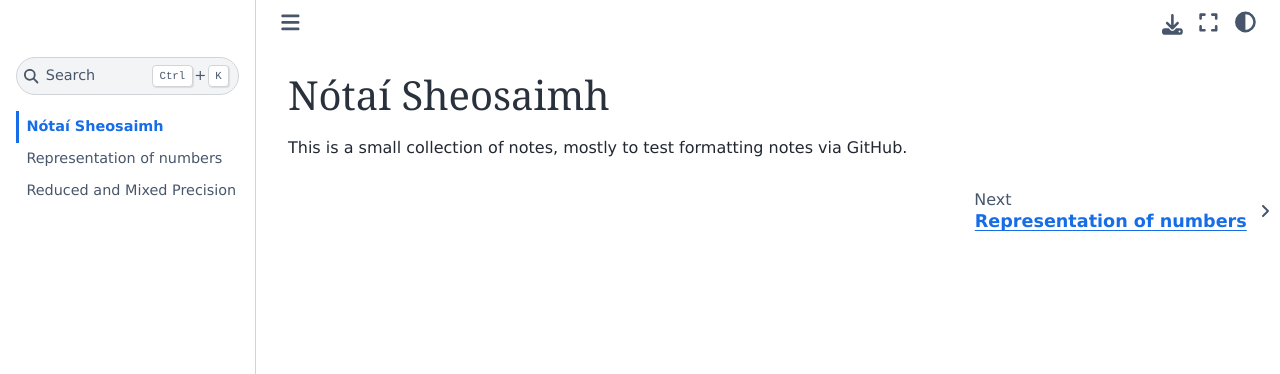
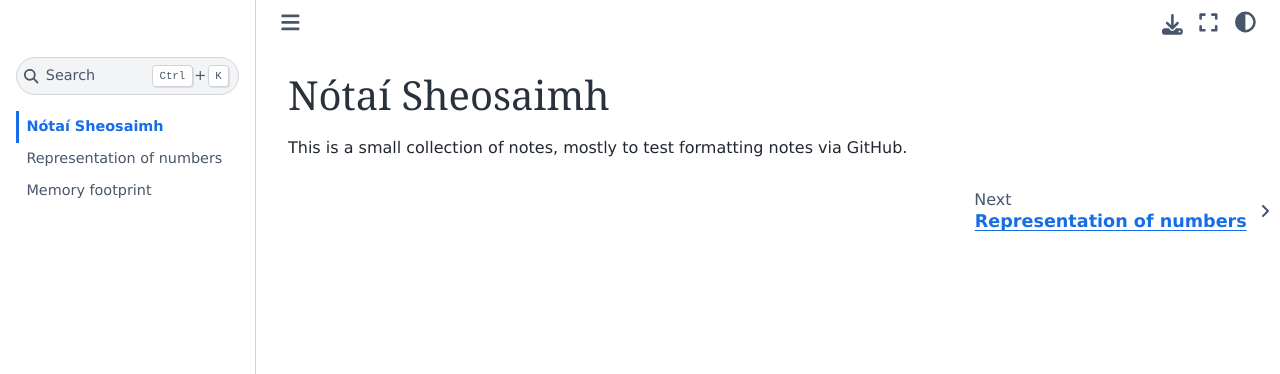
Before and after one commit to JosephThomasParker/notai_sheosaimh, a Jupyter Book: the page built from index.md, in a window 1280 px wide. Shown: the top 374 px of the page. Built offline with Jupyter Book 1.0.4 settings and Sphinx 7.4.7 and the Sphinx Book theme 1.1.4, drawn with Linux system fonts in a browser that asks for light colours.

Commit message:
Update toc

```diff
--- a/_toc.yml
+++ b/_toc.yml
@@ -6,4 +6,4 @@ root: index
 
 chapters:
     - file: reduced_precision/intro
-    - file: reduced_precision/mixed_precision
+    - file: reduced_precision/operation_costs.md
```
